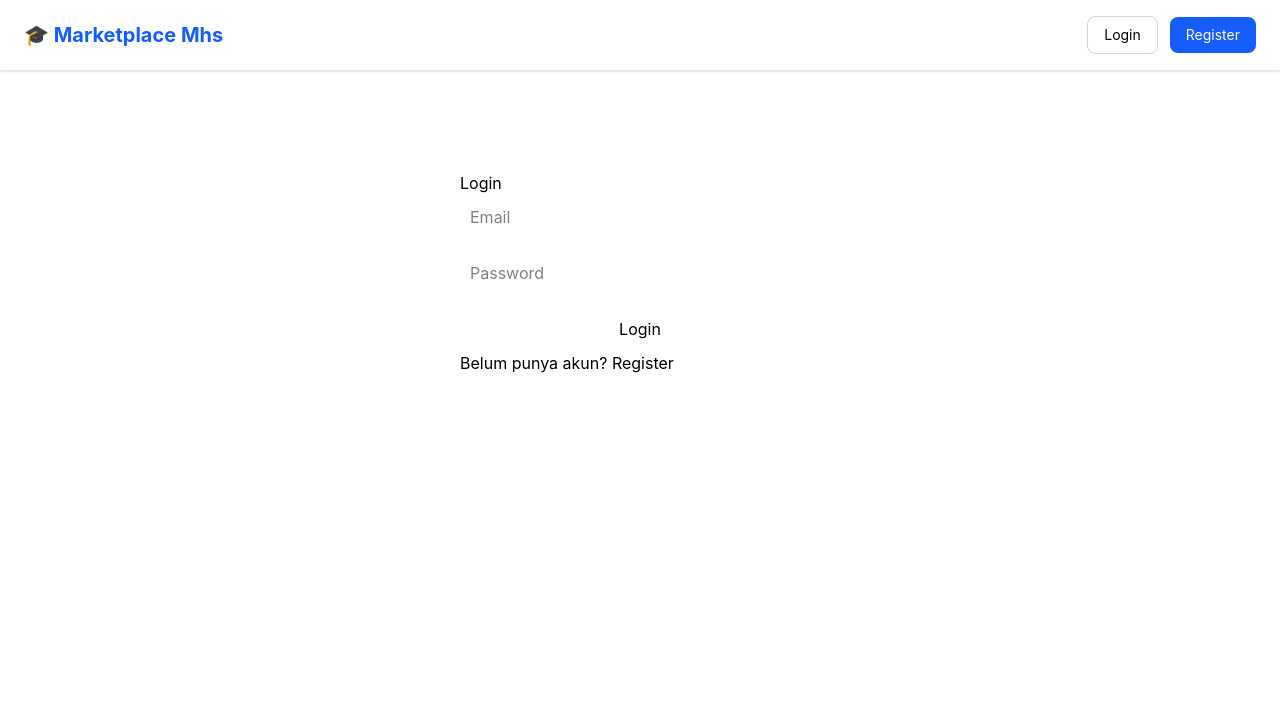
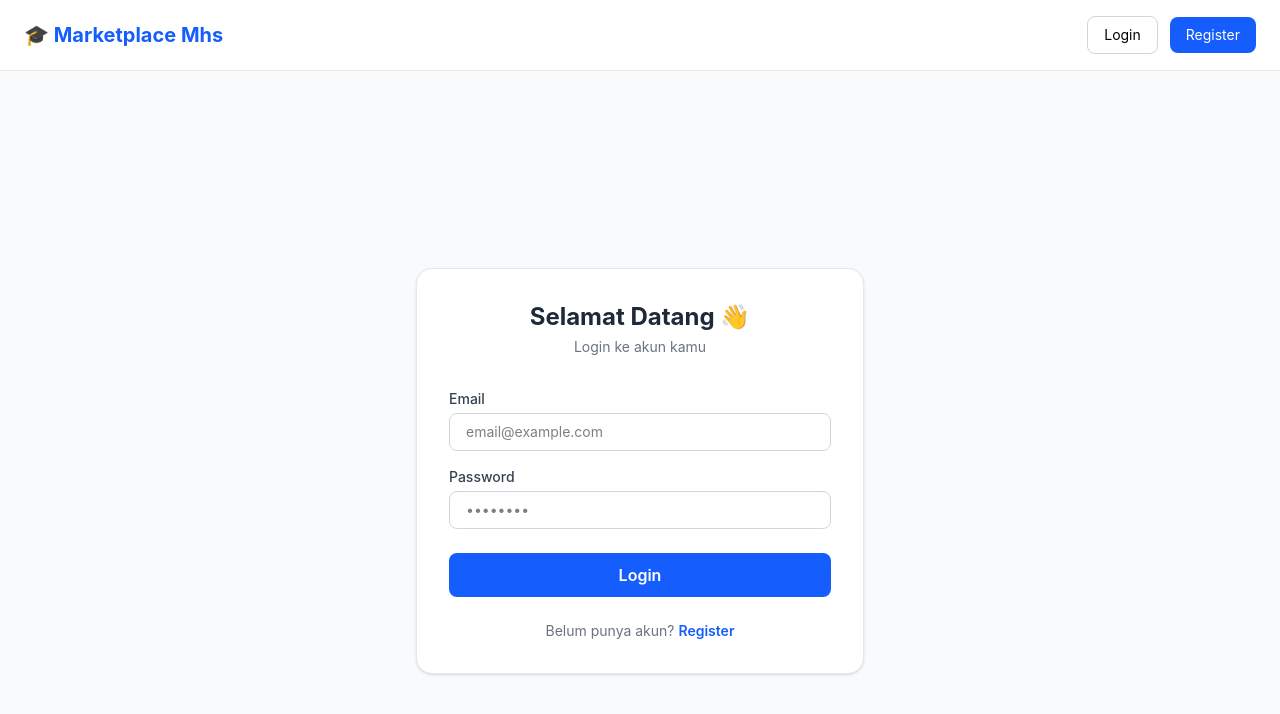
Before and after one commit to ReyanAndrea/marketplace-mhs, a React app in the folder frontend/: page /login in a window 1280 px wide. Shown: the top 714 px of the page. Built offline with nearby package versions, Linux system fonts and the light colour scheme; the HTML template or start-up script is replaced by a standard one.

Commit message:
ui login

```diff
--- a/frontend/src/pages/Login.jsx
+++ b/frontend/src/pages/Login.jsx
@@ -24,37 +24,56 @@ function Login() {
   }
 
   return (
-    <div style={{ maxWidth: 400, margin: '100px auto', padding: '0 20px' }}>
-      <h2>Login</h2>
-      {error && <p style={{ color: 'red' }}>{error}</p>}
-      <form onSubmit={handleSubmit}>
-        <div style={{ marginBottom: 12 }}>
+    <div className="min-h-screen bg-gray-50 flex items-center justify-center px-4">
+      <div className="bg-white rounded-2xl shadow-sm border border-gray-200 p-8 w-full max-w-md">
+        <div className="text-center mb-8">
+          <h1 className="text-2xl font-bold text-gray-800">Selamat Datang 👋</h1>
+          <p className="text-gray-500 text-sm mt-1">Login ke akun kamu</p>
+        </div>
+        {error && (
+          <div className="bg-red-50 text-red-500 text-sm px-4 py-3 rounded-lg mb-4">
+            {error}
+          </div>
+        )}
+        <form onSubmit={handleSubmit} className="flex flex-col gap-4">
+          <div>
+            <label className="text-sm font-medium text-gray-700 mb-1 block">Email</label>
             <input
               name="email"
               type="email"
-            placeholder="Email"
+              placeholder="email@example.com"
               value={form.email}
               onChange={handleChange}
-            style={{ width: '100%', padding: 10, boxSizing: 'border-box' }}
+              className="w-full border border-gray-300 rounded-lg px-4 py-2 text-sm outline-none focus:border-blue-500 transition"
               required
             />
           </div>
-        <div style={{ marginBottom: 12 }}>
+          <div>
+            <label className="text-sm font-medium text-gray-700 mb-1 block">Password</label>
             <input
               name="password"
               type="password"
-            placeholder="Password"
+              placeholder="••••••••"
               value={form.password}
               onChange={handleChange}
-            style={{ width: '100%', padding: 10, boxSizing: 'border-box' }}
+              className="w-full border border-gray-300 rounded-lg px-4 py-2 text-sm outline-none focus:border-blue-500 transition"
               required
             />
           </div>
-        <button type="submit" style={{ width: '100%', padding: 10 }}>
+          <button
+            type="submit"
+            className="w-full bg-blue-600 text-white py-2.5 rounded-lg font-semibold hover:bg-blue-700 transition mt-2"
+          >
             Login
           </button>
         </form>
-      <p>Belum punya akun? <Link to="/register">Register</Link></p>
+        <p className="text-center text-sm text-gray-500 mt-6">
+          Belum punya akun?{' '}
+          <Link to="/register" className="text-blue-600 font-semibold hover:underline">
+            Register
+          </Link>
+        </p>
+      </div>
     </div>
   )
 }
```
Lines whose indentation alone changed are shown as unchanged.
